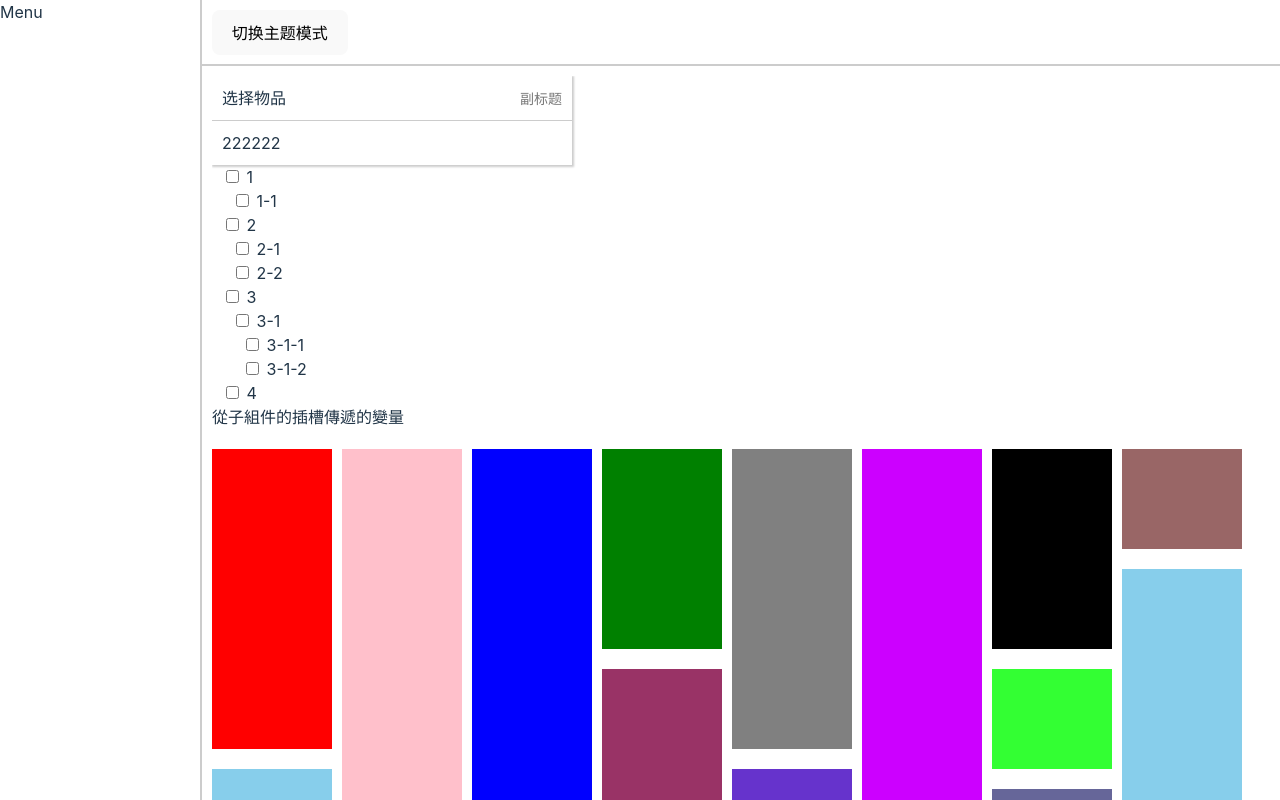
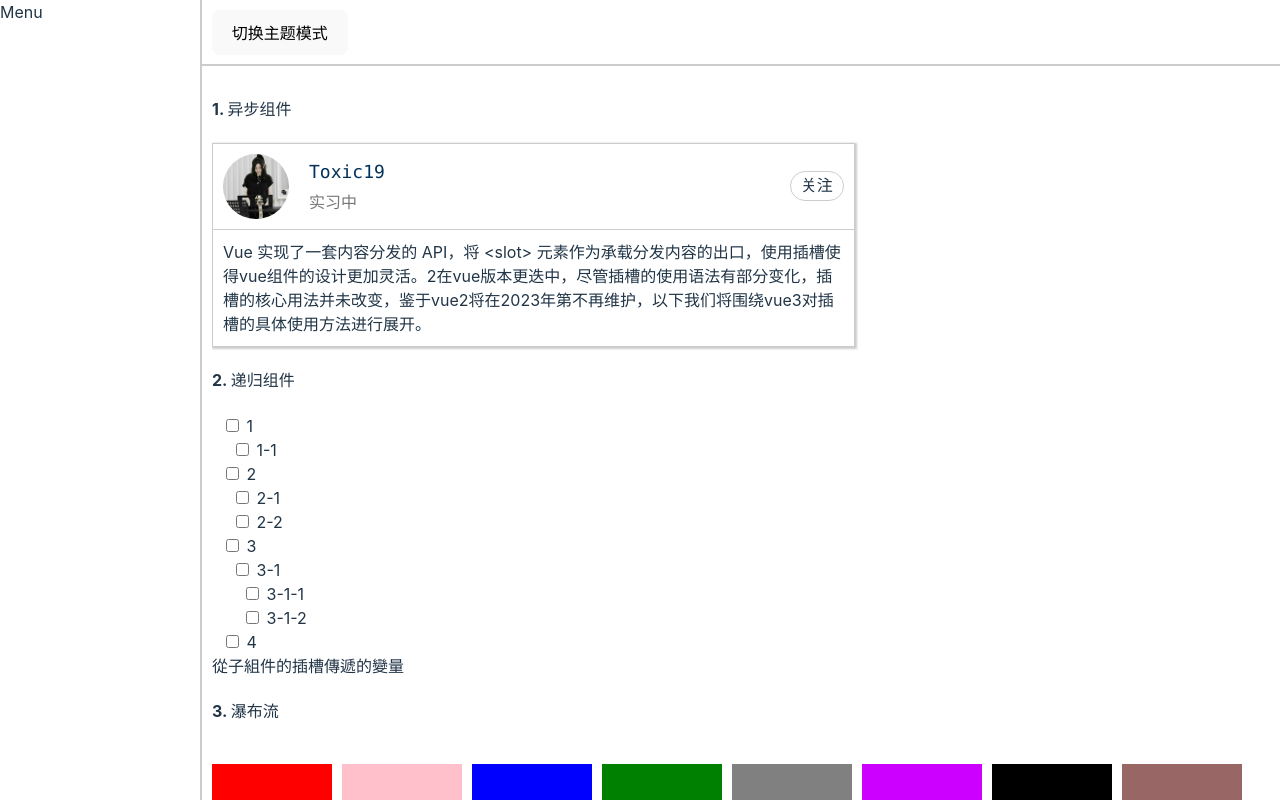
Before and after one commit to toxic-19/vite, a Vue app: page / in a window 1280 px wide. Built offline with nearby package versions, Linux system fonts and the light colour scheme.

Commit message:
feat: 异步组件和骨架屏

```diff
--- a/package.json
+++ b/package.json
@@ -12,6 +12,7 @@
     "vue": "^3.3.4"
   },
   "devDependencies": {
+    "@types/node": "^20.10.5",
     "@vitejs/plugin-vue": "^4.2.3",
     "sass": "^1.69.5",
     "typescript": "^5.0.2",
--- /dev/null
+++ b/public/data.json
@@ -0,0 +1,8 @@
+{
+  "data": {
+    "nickName": "Toxic19",
+    "status": "实习中",
+    "url": "../assets/avatar.jpg",
+    "content": "Vue 实现了一套内容分发的 API，将 <slot> 元素作为承载分发内容的出口，使用插槽使得vue组件的设计更加灵活。2在vue版本更迭中，尽管插槽的使用语法有部分变化，插槽的核心用法并未改变，鉴于vue2将在2023年第不再维护，以下我们将围绕vue3对插槽的具体使用方法进行展开。"
+  }
+}
--- a/src/App.vue
+++ b/src/App.vue
@@ -3,8 +3,11 @@
 import Layout from './Layout/index.vue' // setup下不需要注册
 import WaterFall from './views/waterFall/index.vue'
 import Card from './components/Card.vue'
+import Skeleton from './components/Skeleton.vue'
 import Tree from './components/Tree.vue'
-import {reactive} from "vue"
+import {reactive, defineAsyncComponent} from "vue"
+// 引入异步组件
+const CardSync = defineAsyncComponent(() => import('./components/Card.vue'))
 interface Tree {
   name: string
   checked: boolean
@@ -27,14 +30,22 @@ const tree = reactive<Tree[]>([
 
 <template>
   <Layout>
-    <Card title="选择物品">
-      <template #content>222222</template>
-    </Card>
+    <h4>1. 异步组件</h4>
+    <suspense>
+      <template #default>
+        <CardSync></CardSync>
+      </template>
+      <template #fallback>
+        <Skeleton></Skeleton>
+      </template> <!-- 在网络加载过程中展示的组件 -->
+    </suspense>
+    <h4>2. 递归组件</h4>
     <Tree :tree-data="tree">
       <template #tree="slotProps">
         {{ slotProps.content }}
       </template>
     </Tree>
+    <h4>3. 瀑布流</h4>
     <WaterFall></WaterFall>
   </Layout>
 </template>
--- a/src/components/Card.vue
+++ b/src/components/Card.vue
@@ -1,18 +1,33 @@
 <script setup lang="ts">
 import {defineProps} from "vue";
-
+import {axios} from "@/server/axios"
 defineProps<{title: string}>()
+interface Data {
+  data: {
+    nickName: string,
+    status: string,
+    url: string,
+    content: string
+  }
+}
+const {data} = await axios.get<Data>('/data.json')
 </script>
 
 <template>
   <div class="card-container">
     <header class="card-header">
-      <div class="card-header__title">{{title}}</div>
-      <div class="card-header__sub-title">副标题</div>
+      <img src="../assets/avatar.jpg" alt="">
+      <div class="card-header__user-info">
+        <div class="nick-name">{{data.nickName}}</div>
+        <div class="status">{{data.status}}</div>
+      </div>
+      <div class="card-header__follow-btn">关注</div>
     </header>
     <section class="card-section">
       <div class="card-section__content">
-        <slot name="content"></slot> <!-- 具名插槽 使用在template下 v-slot:content 简写形式 #content -->
+        <slot name="content">
+          {{data.content}}
+        </slot> <!-- 具名插槽 使用在template下 v-slot:content 简写形式 #content -->
         <!-- 动态插槽名，在父组件中使用：v-slot:[slotName] 同 #[slotName] -->
       </div>
     </section>
@@ -23,7 +38,8 @@ defineProps<{title: string}>()
 $borderColor: #ccc;
 $namespace: "card";
 @include block(container) {
-  width: 360px;
+  width: 60%;
+  border: 1px solid $borderColor;
   box-shadow: 1px 1px 2px 1px $borderColor;
   transition: all 0.4s;
   &:hover {
@@ -35,11 +51,34 @@ $namespace: "card";
   border-bottom: 1px solid $borderColor;
   display: flex;
   align-items: center;
-  justify-content: space-between;
-  @include ele(title) {}
-  @include ele(sub-title) {
-    color: #777777;
-    font-size: 14px;
+  img {
+    width: 66px;
+    border-radius: 50%;
+  }
+  @include ele(user-info) {
+    flex: 1;
+    margin-left: 20px;
+    .nick-name {
+      color: #023259;
+      font-size: 18px;
+      font-family: Consolas, serif;
+    }
+    .status {
+      color: #777777;
+      padding-top: 6px;
+      font-family: 华文行楷, serif;
+    }
+  }
+  @include ele(follow-btn) {
+    font-family: 华文新魏, "Segoe UI Light", serif;
+    padding: 2px 10px;
+    border-radius: 18px;
+    border: 1px solid $borderColor;
+    transition: all 0.2s;
+    cursor: pointer;
+    &:hover {
+      border-color: #213547;
+    }
   }
 }
 @include block(section) {
--- /dev/null
+++ b/src/components/Skeleton.vue
@@ -0,0 +1,58 @@
+<script setup lang="ts">
+
+</script>
+
+<template>
+  <div class="skeleton-container">
+    <header class="skeleton-header">
+      <div class="img"></div>
+      <div class="skeleton-info">
+        <div class="text"></div>
+        <div class="text"></div>
+      </div>
+    </header>
+    <section class="skeleton-section">
+      <div class="text"></div>
+      <div class="text"></div>
+    </section>
+  </div>
+</template>
+
+<style scoped lang="scss">
+$borderColor: #ccc;
+$backgroundColor: #d2d2d2;
+$namespace: "skeleton";
+@include block(container) {
+  width: 60%;
+  border: 1px solid $borderColor;
+  .text {
+    width: 100%;
+    height: 20px;
+    background: $backgroundColor;
+  }
+}
+@include block(header) {
+  padding: 10px;
+  border-bottom: 1px solid $borderColor;
+  display: flex;
+  .img {
+    width: 66px;
+    height: 66px;
+    border-radius: 50%;
+    background: $backgroundColor;
+  }
+}
+@include block(info) {
+  margin-left: 10px;
+  flex: 1;
+  display: flex;
+  flex-direction: column;
+  justify-content: space-around;
+}
+@include block(section) {
+  padding: 10px;
+  .text {
+    margin: 10px 0;
+  }
+}
+</style>
--- /dev/null
+++ b/src/server/axios.ts
@@ -0,0 +1,22 @@
+export const axios = {
+  get <T>(url: string): Promise<T> {
+    return new Promise((resolve, reject) => {
+        const xhr = new XMLHttpRequest()
+        xhr.open('GET', url)
+        xhr.onreadystatechange = () => {
+          if (xhr.readyState === 4 && xhr.status === 200) {
+            setTimeout(() =>{
+              resolve(JSON.parse(xhr.responseText))
+            }, 2000)
+          }
+        }
+        xhr.send('null')
+    })
+  }
+}
+// readyState
+// 0 - 未初始化 还没有调用send方法
+// 1 - 载入 已调用send方法，正在发送请求
+// 2 - 载入完成 send执行完成 已经接收到全部响应信息
+// 3 - 交互 解析响应内容
+// 4 - 完成 响应内容解析完成 可以在客户端调用
--- a/vite.config.ts
+++ b/vite.config.ts
@@ -1,9 +1,15 @@
 import { defineConfig } from 'vite'
 import vue from '@vitejs/plugin-vue'
+import { resolve } from 'path'
 
 // https://vitejs.dev/config/
 export default defineConfig({
   plugins: [vue()], // 支持Vue解析
+  resolve: {
+    alias: {
+      '@': resolve(__dirname, 'src')
+    }
+  },
   css: {
     preprocessorOptions: { // 预处理选项对象 配置Vue项目的预处理器选项
       scss: {
```
Also changed, not shown: tsconfig.json (+8 -0 lines), src/assets/avatar.jpg (added), 1 other file (tests, documents, lock files or other folders).
